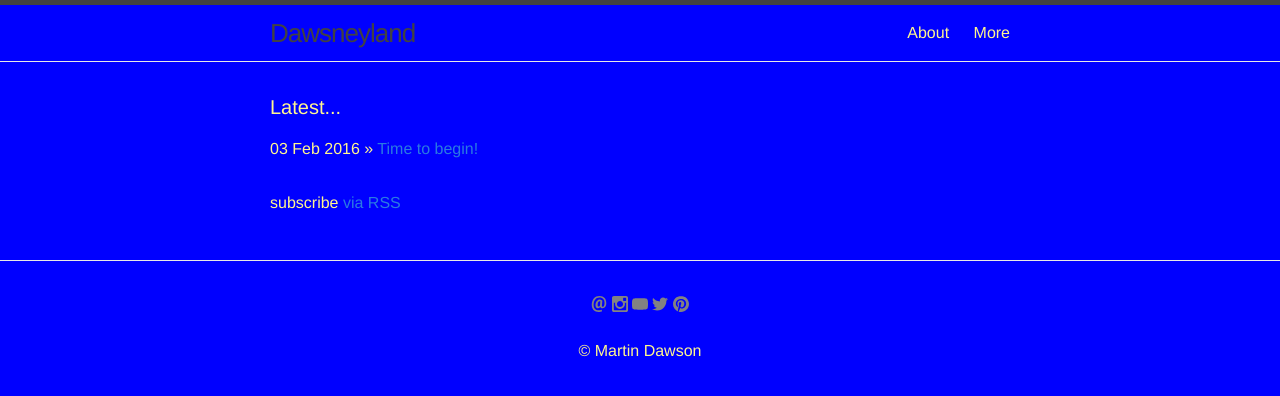
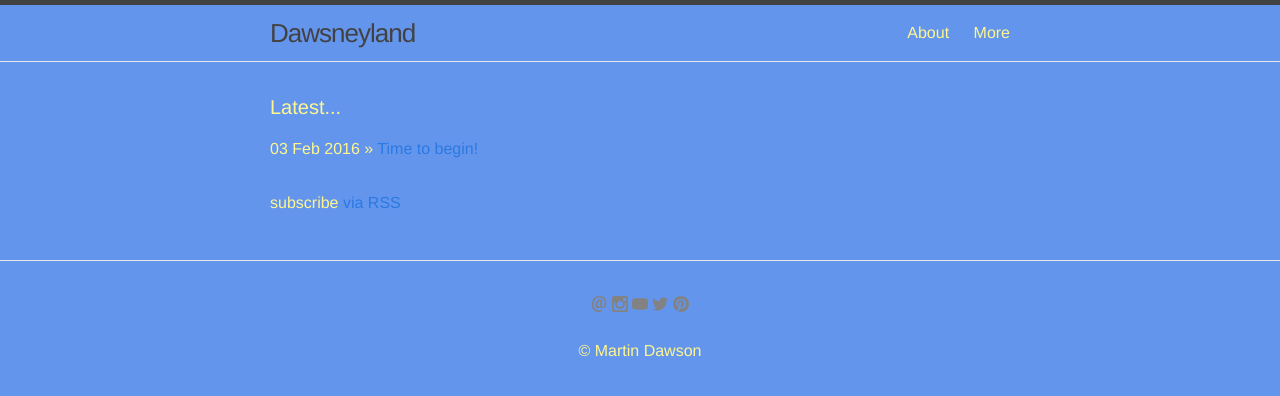
Before and after one commit to dawsneyland/formerdland, a Jekyll site: the page built from index.html, in a window 1280 px wide. Shown: the top 396 px of the page. Built offline with Jekyll 4.4.1, drawn with Linux system fonts in a browser that asks for light colours.

Commit message:
Update _base.scss

```diff
--- a/_sass/_base.scss
+++ b/_sass/_base.scss
@@ -16,7 +16,7 @@
 body {
     font: $base-font-weight #{$base-font-size}/#{$base-line-height} $base-font-family;
     color: $text-color;
-    background-color: blue;
+    background-color: $background-color;
     -webkit-text-size-adjust: 100%;
     -webkit-font-feature-settings: "kern" 1;
     -moz-font-feature-settings: "kern" 1;
```
